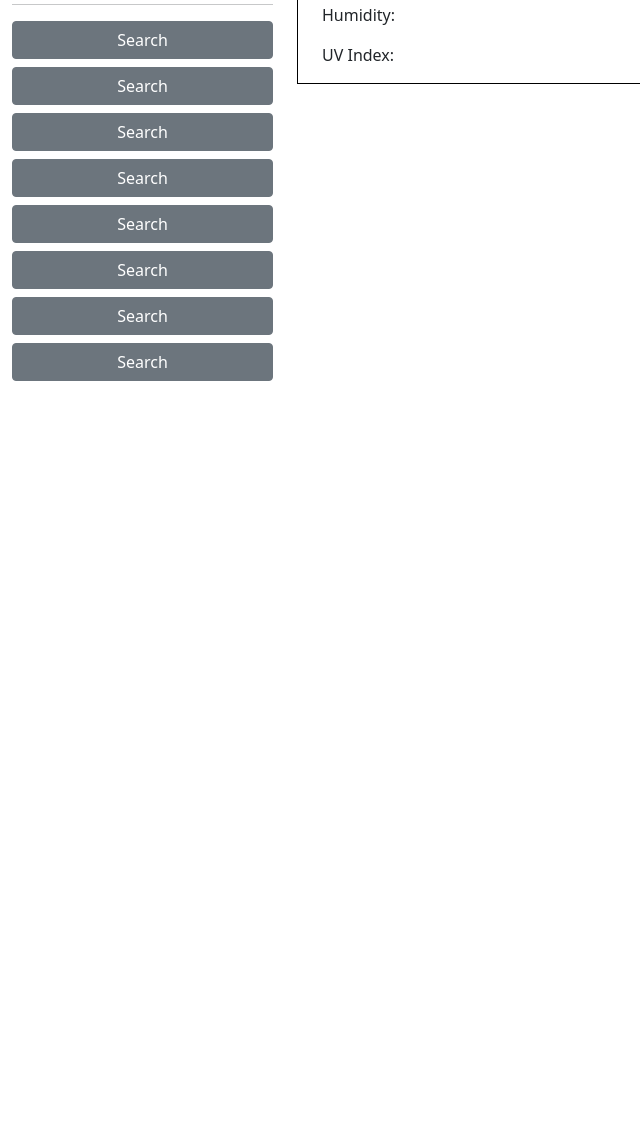
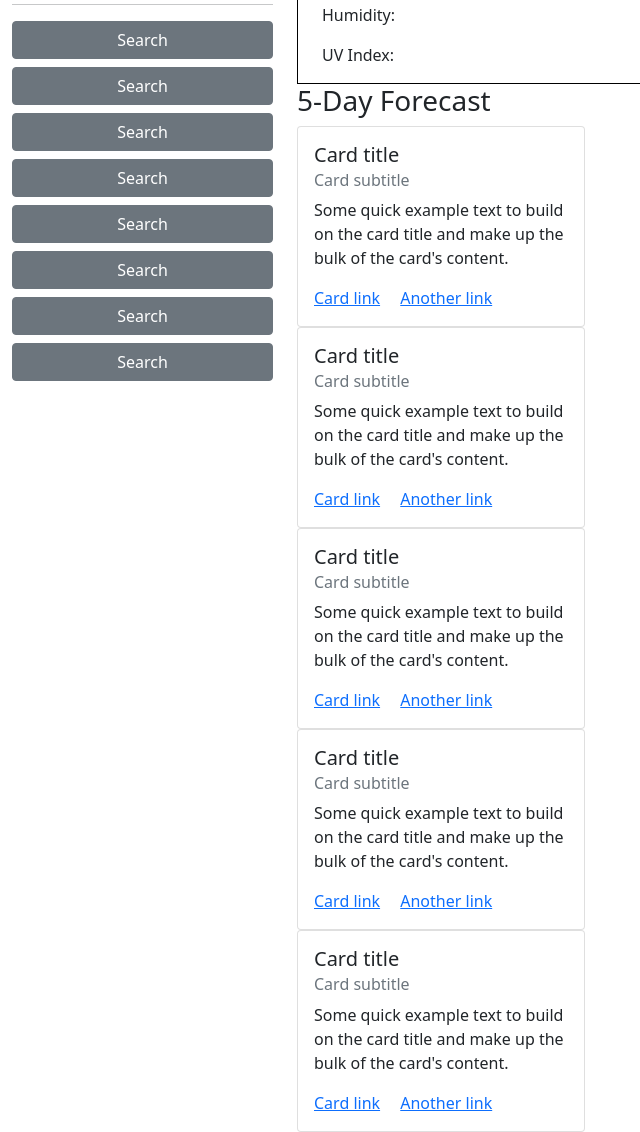
Before and after one commit to rikrds32/Weather-Dashboard-app-, a plain HTML site: page index.html in a window 1280 px wide. Shown: the part 238-1370 px from the top of the page, without its empty margins (0-640 px from the left). Before the commit the page ends 800 px from the top, so only its background shows below. Drawn offline with nearby package versions, Linux system fonts and the light colour scheme.

Commit message:
add cards for city forecast

```diff
--- a/index.html
+++ b/index.html
@@ -12,6 +12,7 @@
     <link rel="stylesheet" href="custom.css">
 </head>
 <!-- this is the header for the app -->
+
 <body>
     <header>
         <h1>Weather Dashboard</h1>
@@ -50,7 +51,58 @@
 
                     </div>
                 </div>
-
+                <!-- this is the cards with the cities fore -->
+                <h3>5-Day Forecast</h3>
+                <div class="card" style="width: 18rem;">
+                    <div class="card-body">
+                        <h5 class="card-title">Card title</h5>
+                        <h6 class="card-subtitle mb-2 text-muted">Card subtitle</h6>
+                        <p class="card-text">Some quick example text to build on the card title and make up the bulk of
+                            the card's content.</p>
+                        <a href="#" class="card-link">Card link</a>
+                        <a href="#" class="card-link">Another link</a>
+                    </div>
+                </div>
+                <div class="card" style="width: 18rem;">
+                    <div class="card-body">
+                        <h5 class="card-title">Card title</h5>
+                        <h6 class="card-subtitle mb-2 text-muted">Card subtitle</h6>
+                        <p class="card-text">Some quick example text to build on the card title and make up the bulk of
+                            the card's content.</p>
+                        <a href="#" class="card-link">Card link</a>
+                        <a href="#" class="card-link">Another link</a>
+                    </div>
+                </div>
+                <div class="card" style="width: 18rem;">
+                    <div class="card-body">
+                        <h5 class="card-title">Card title</h5>
+                        <h6 class="card-subtitle mb-2 text-muted">Card subtitle</h6>
+                        <p class="card-text">Some quick example text to build on the card title and make up the bulk of
+                            the card's content.</p>
+                        <a href="#" class="card-link">Card link</a>
+                        <a href="#" class="card-link">Another link</a>
+                    </div>
+                </div>
+                <div class="card" style="width: 18rem;">
+                    <div class="card-body">
+                        <h5 class="card-title">Card title</h5>
+                        <h6 class="card-subtitle mb-2 text-muted">Card subtitle</h6>
+                        <p class="card-text">Some quick example text to build on the card title and make up the bulk of
+                            the card's content.</p>
+                        <a href="#" class="card-link">Card link</a>
+                        <a href="#" class="card-link">Another link</a>
+                    </div>
+                </div>
+                <div class="card" style="width: 18rem;">
+                    <div class="card-body">
+                        <h5 class="card-title">Card title</h5>
+                        <h6 class="card-subtitle mb-2 text-muted">Card subtitle</h6>
+                        <p class="card-text">Some quick example text to build on the card title and make up the bulk of
+                            the card's content.</p>
+                        <a href="#" class="card-link">Card link</a>
+                        <a href="#" class="card-link">Another link</a>
+                    </div>
+                </div>
             </div>
 
         </div>
```
Lines whose indentation alone changed are shown as unchanged.
